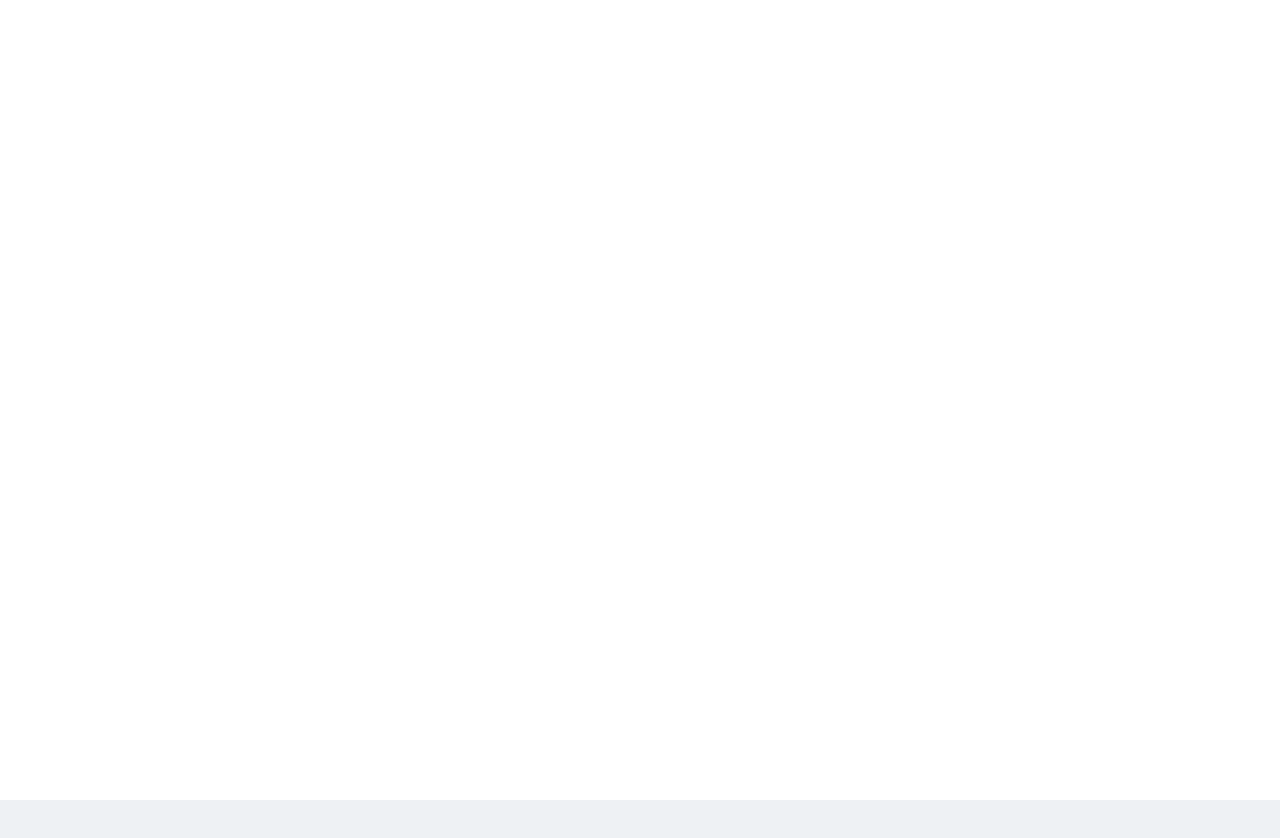
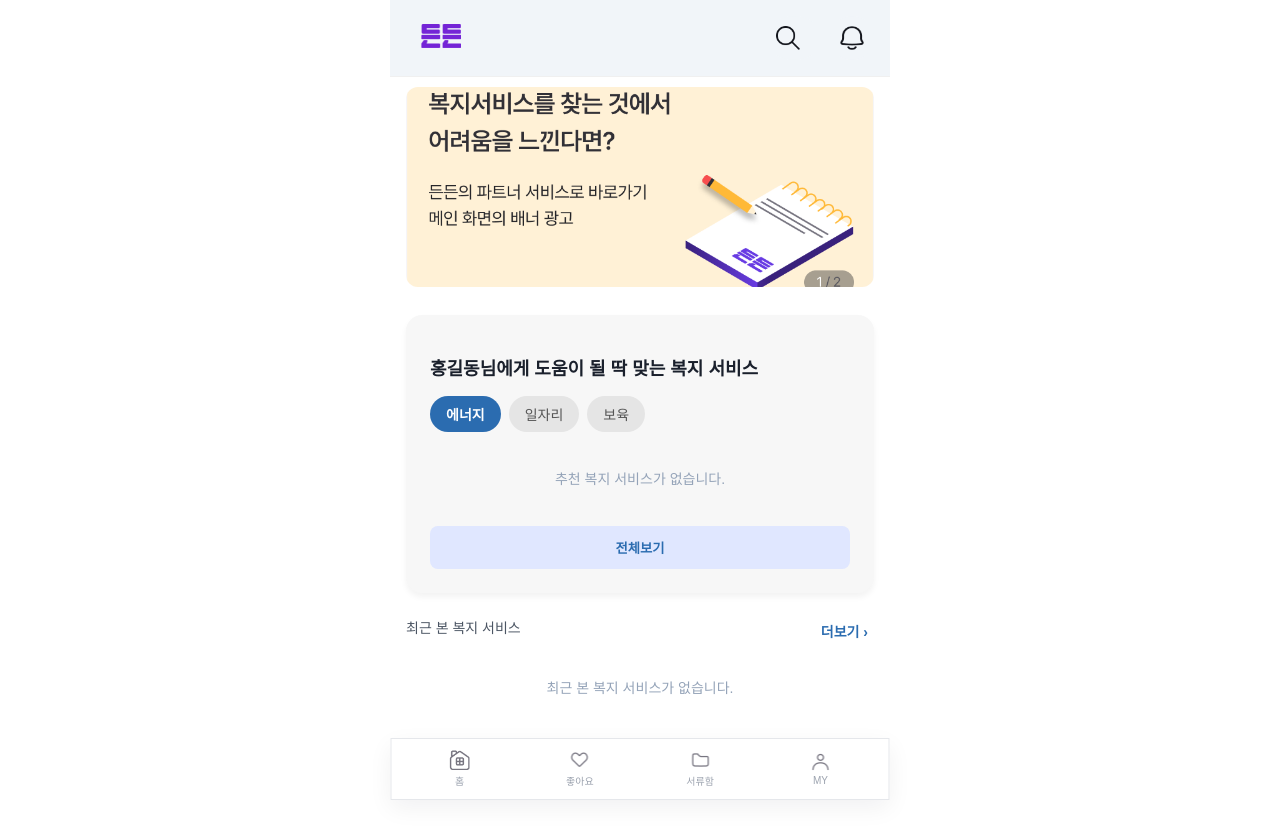
Before and after one commit to NEXUS-DNDN/DNDN_Frontend, a React (Vite) app: page / in a window 1280 px wide. Shown: the top 838 px of the page. Before the commit the page ends 800 px from the top, so only its background shows below. Built offline with nearby package versions, Linux system fonts and the light colour scheme.

Commit message:
404error

```diff
--- a/src/App.jsx
+++ b/src/App.jsx
@@ -74,7 +74,7 @@ function App() {
             <AdditionalProvider>
               <Routes>
                 {/* 메인/서비스/마이페이지 라우트 */}
-                <Route path="/" element={<div></div>} />
+                <Route path="/" element={<MainPage/>} />
                 <Route path="/mainpage" element={<MainPage favorites={favorites} toggleFavorite={toggleFavorite} />} />
                 <Route path="/favorite" element={<FavoritePage favorites={favorites} toggleFavorite={toggleFavorite} services={services} />} />
                 <Route path="/profile" element={<ProfilePage />} />
```
Also changed, not shown: vercel.json.
